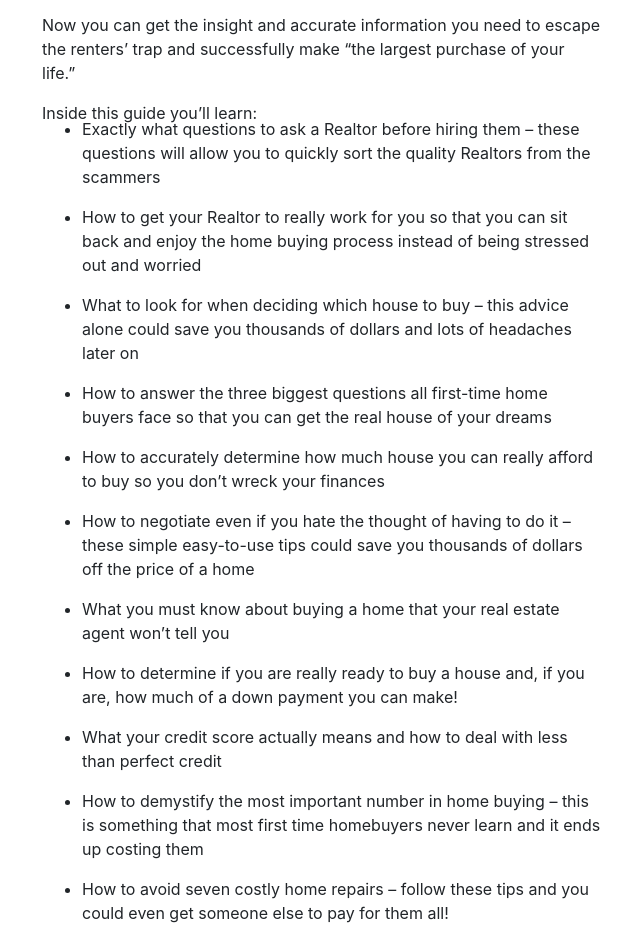
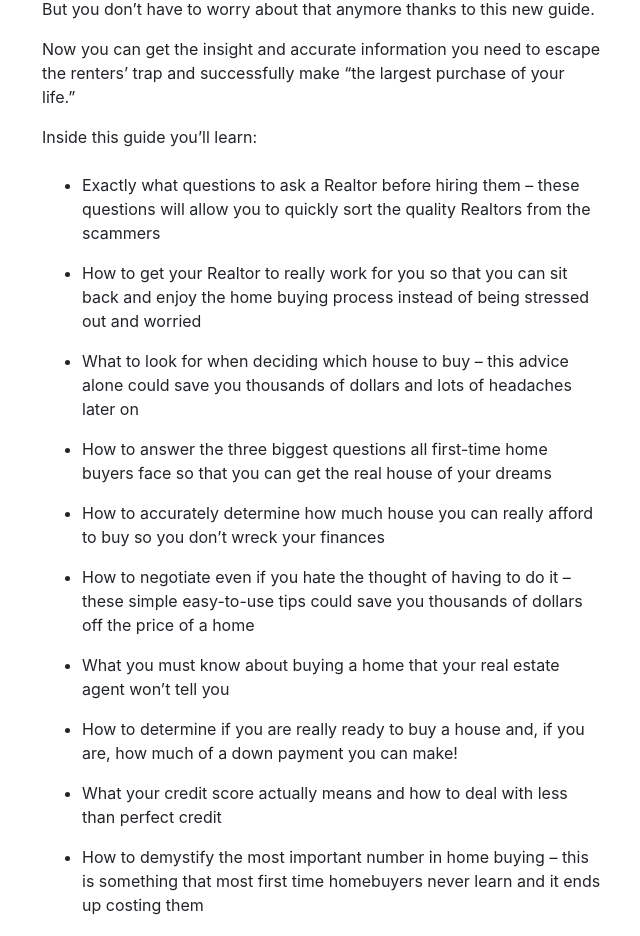
Before and after one commit to dillonbrowne/brax, a Gatsby site: page / in a window 1280 px wide. Shown: the part 4149-5085 px from the top of the page, without its empty margins (318-958 px from the left). Built offline with nearby package versions, Linux system fonts and the light colour scheme; Gatsby itself is replaced by a stand-in of ours.

Commit message:
ul format

```diff
--- a/src/pages/index.js
+++ b/src/pages/index.js
@@ -23,6 +23,8 @@ const IndexPage = ({ data }) => (
             </h2>
             {/*<Image/>*/}
             <img src={img} />
+            <br />
+            <br />
             <p>
               If you are renting now and are worried that you won’t ever be able
               to stop renting and buy your own house ...
@@ -257,7 +259,7 @@ const IndexPage = ({ data }) => (
             </p>
             <p>Inside this guide you’ll learn:</p>
 
-            <ul className='list-padding' style={{marginTop: "-2em"}}>
+            <ul className='list-padding' style={{marginTop: "0em"}}>
               <li >
                 Exactly what questions to ask a Realtor before hiring them –
                 these questions will allow you to quickly sort the quality
```
